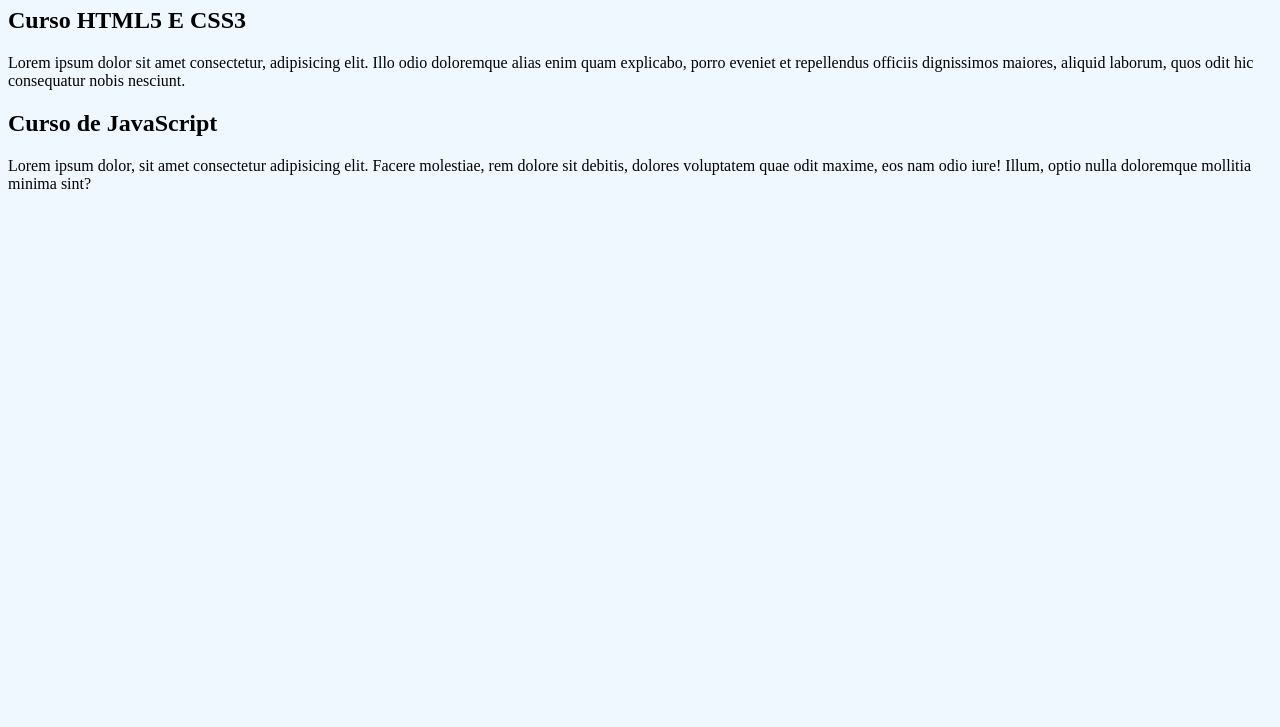
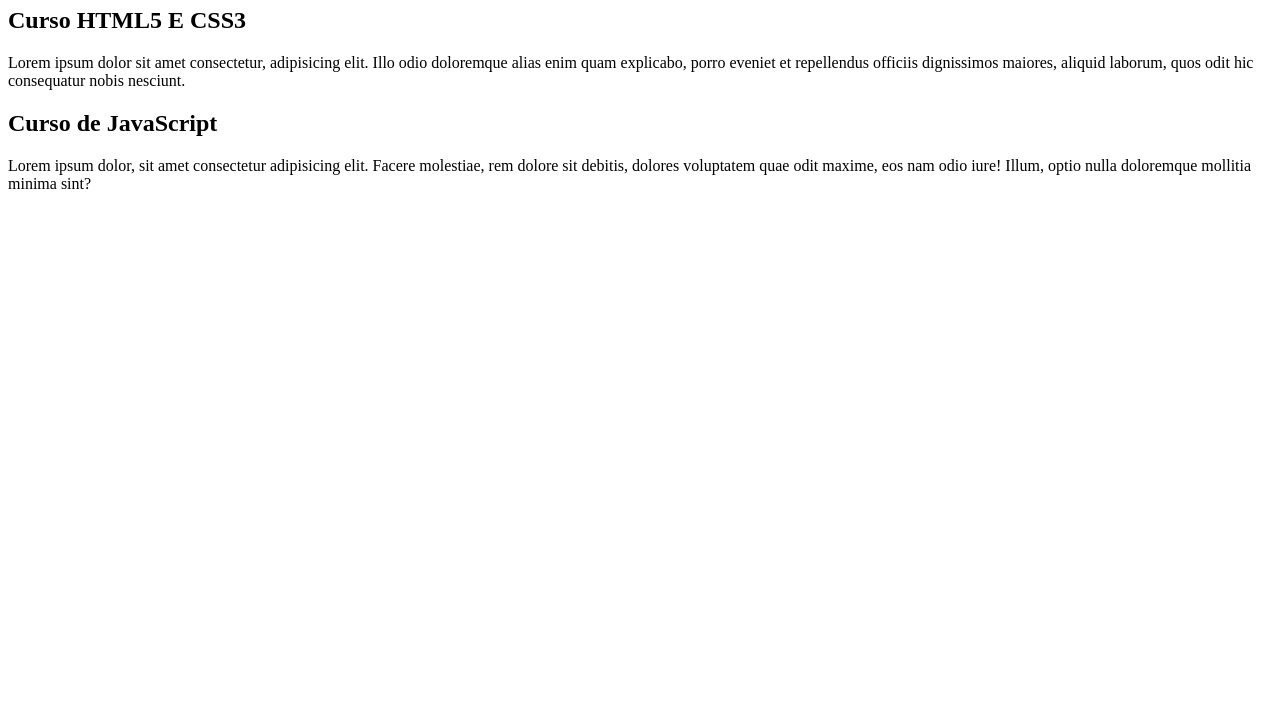
Before and after one commit to P-Wellinsson/projeto-site, a plain HTML site: page index.html in a window 1280 px wide. Shown: the part 73-800 px from the top of the page. Drawn offline with Linux system fonts and the light colour scheme.

Commit message:
Update index.html

```diff
--- a/index.html
+++ b/index.html
@@ -3,12 +3,7 @@
 <head>
     <meta charset="UTF-8">
     <meta name="viewport" content="width=device-width, initial-scale=1.0">
-    <style>
-        body {
-            background-color: aliceblue;
-        }
-    </style>
-    <title>Título do site</title>
+    <title>Site CursoeVídeo</title>
 </head>
 <body>
     <main>
```
